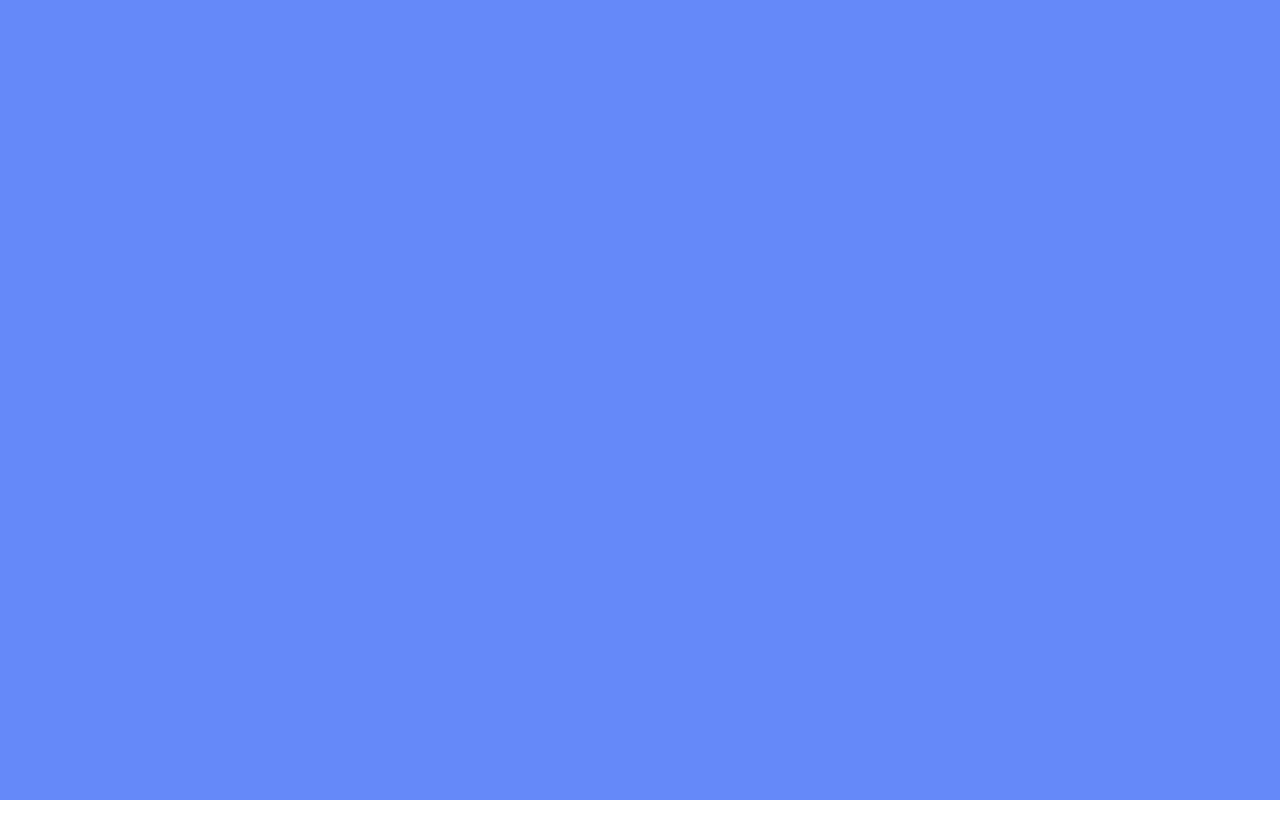
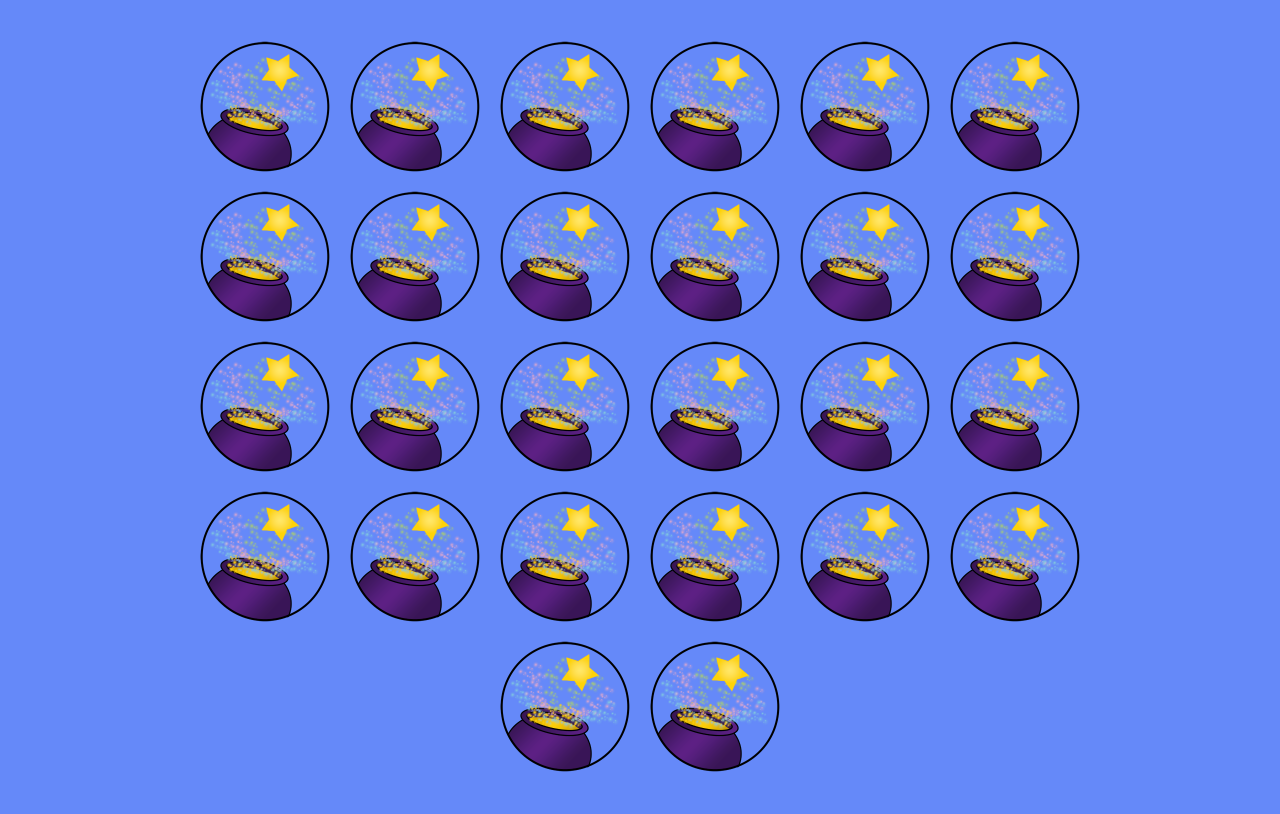
Before and after one commit to pedrocore22/javascript_memory_game, a plain HTML site: page index.html in a window 1280 px wide. Drawn offline with Linux system fonts and the light colour scheme.

Commit message:
characters

```diff
--- a/css/styles.css
+++ b/css/styles.css
@@ -4,13 +4,18 @@
     box-sizing: border-box;
 }
 
+body {
+    background-color: #6589f9;
+}
+
 .game {
     width: 100%;
-    height: 100vh;
+    max-width: 960px;
+    margin: 2rem auto;
     display: flex;
+    flex-wrap: wrap;
     justify-content: center;
     align-items: center;
-    background-color: #6589f9;
 }
 
 .card {
@@ -36,7 +41,6 @@
     height: 150px;
     position: absolute;
     transform: rotateY(180deg);
-    background-image: url('../img/Elsa.png');
     background-size: contain;
     backface-visibility: hidden;
 }
--- a/js/main.js
+++ b/js/main.js
@@ -52,3 +52,37 @@ const characters = [
         path: 'img/Rapunzel.png'
     },
 ]
+
+const game = document.querySelector('.game');
+
+function createCards () {
+
+    const repeatCharacters = characters.concat(characters)
+                                       .sort(() => 0.5 - Math.random());
+
+    repeatCharacters.forEach(elem => {
+        const card = document.createElement('div');
+        card.classList.add('card');
+
+        const front = document.createElement('div');
+        front.classList.add('front');
+
+        const back = document.createElement('div');
+        back.classList.add('back');
+        back.style.backgroundImage = `url(${elem.path})`
+
+        card.appendChild(front);
+        card.appendChild(back);
+        game.appendChild(card);
+    })
+}
+
+createCards();
+
+const cards = document.querySelectorAll('.card');
+
+cards.forEach(elem => {
+    elem.addEventListener('click', () => {
+        elem.classList.toggle('selected');
+    })
+})
```
